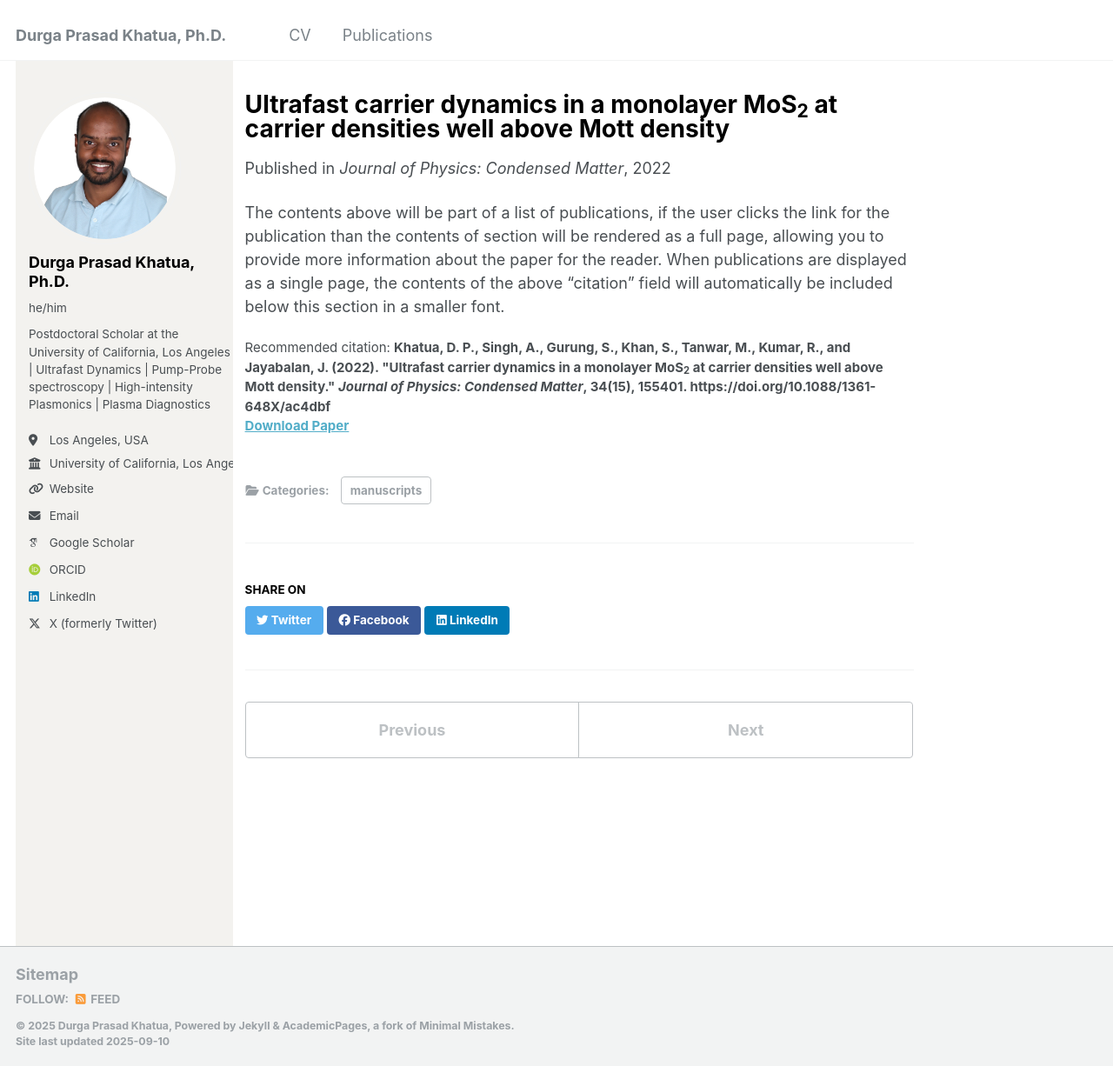
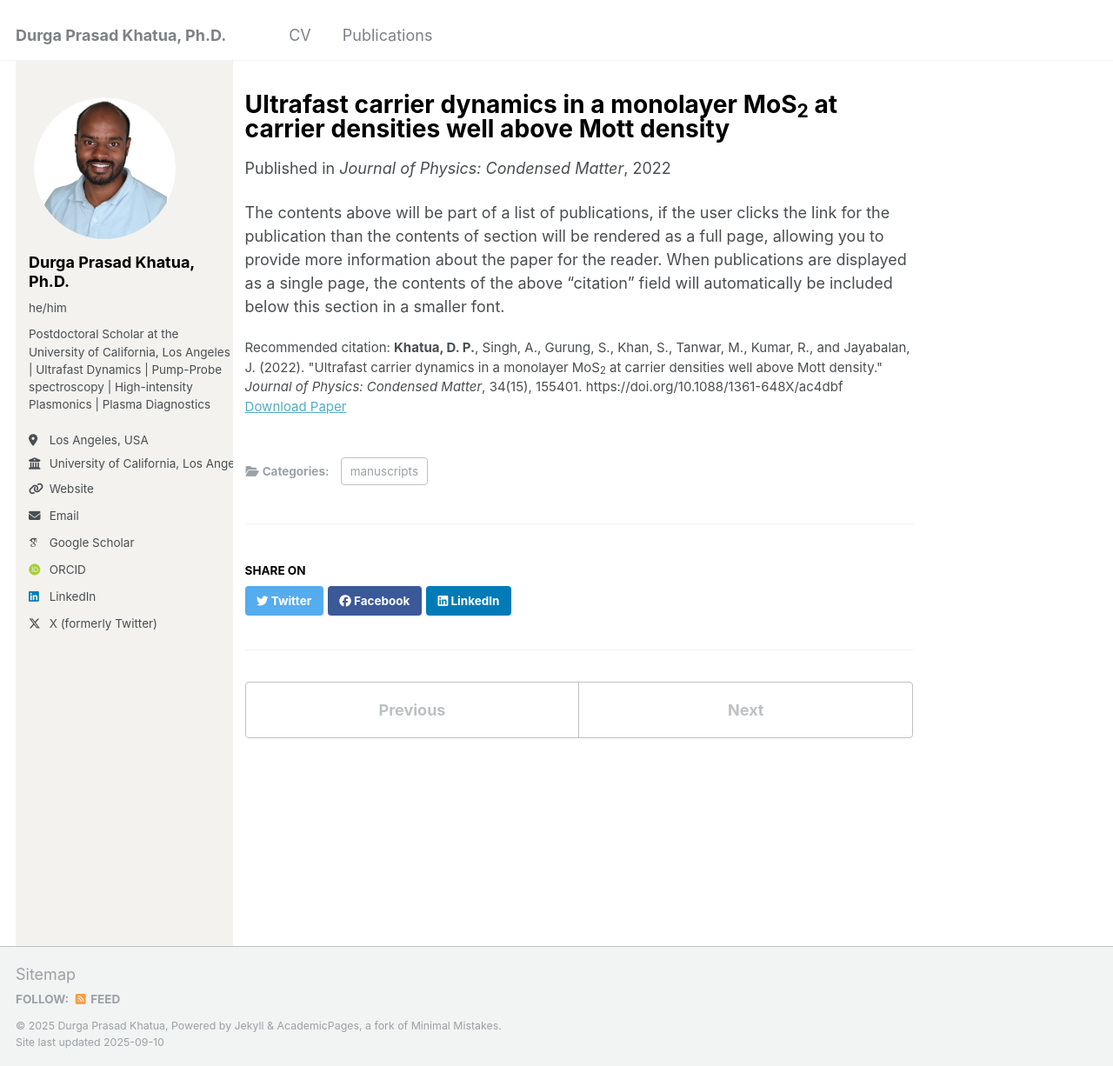
Before and after one commit to Khatua03/DurgaPrasadKhatua.github.io, a Jekyll site: the page built from _publications/2024-02-17-paper-title-number-4.md, in a window 1280 px wide and 1226 px high. Shown: the whole window at 87% size. Built offline with Jekyll 4.4.1, drawn with Linux system fonts in a browser that asks for light colours; some web fonts are replaced.

```diff
--- a/_publications/2024-02-17-paper-title-number-4.md
+++ b/_publications/2024-02-17-paper-title-number-4.md
@@ -7,7 +7,7 @@ excerpt: "Investigation of ultrafast carrier dynamics in monolayer MoS<sub>2</su
 date: 2022-04-01
 venue: "Journal of Physics: Condensed Matter"
 paperurl: "https://doi.org/10.1088/1361-648X/ac4dbf"
-citation: '<strong>Khatua, D. P.<strong>, Singh, A., Gurung, S., Khan, S., Tanwar, M., Kumar, R., and Jayabalan, J. (2022). "Ultrafast carrier dynamics in a monolayer MoS<sub>2</sub> at carrier densities well above Mott density." <i>Journal of Physics: Condensed Matter</i>, 34(15), 155401. https://doi.org/10.1088/1361-648X/ac4dbf'
+citation: '<strong>Khatua, D. P.</strong>, Singh, A., Gurung, S., Khan, S., Tanwar, M., Kumar, R., and Jayabalan, J. (2022). "Ultrafast carrier dynamics in a monolayer MoS<sub>2</sub> at carrier densities well above Mott density." <i>Journal of Physics: Condensed Matter</i>, 34(15), 155401. https://doi.org/10.1088/1361-648X/ac4dbf'
 ---
 
 The contents above will be part of a list of publications, if the user clicks the link for the publication than the contents of section will be rendered as a full page, allowing you to provide more information about the paper for the reader. When publications are displayed as a single page, the contents of the above "citation" field will automatically be included below this section in a smaller font.
```
